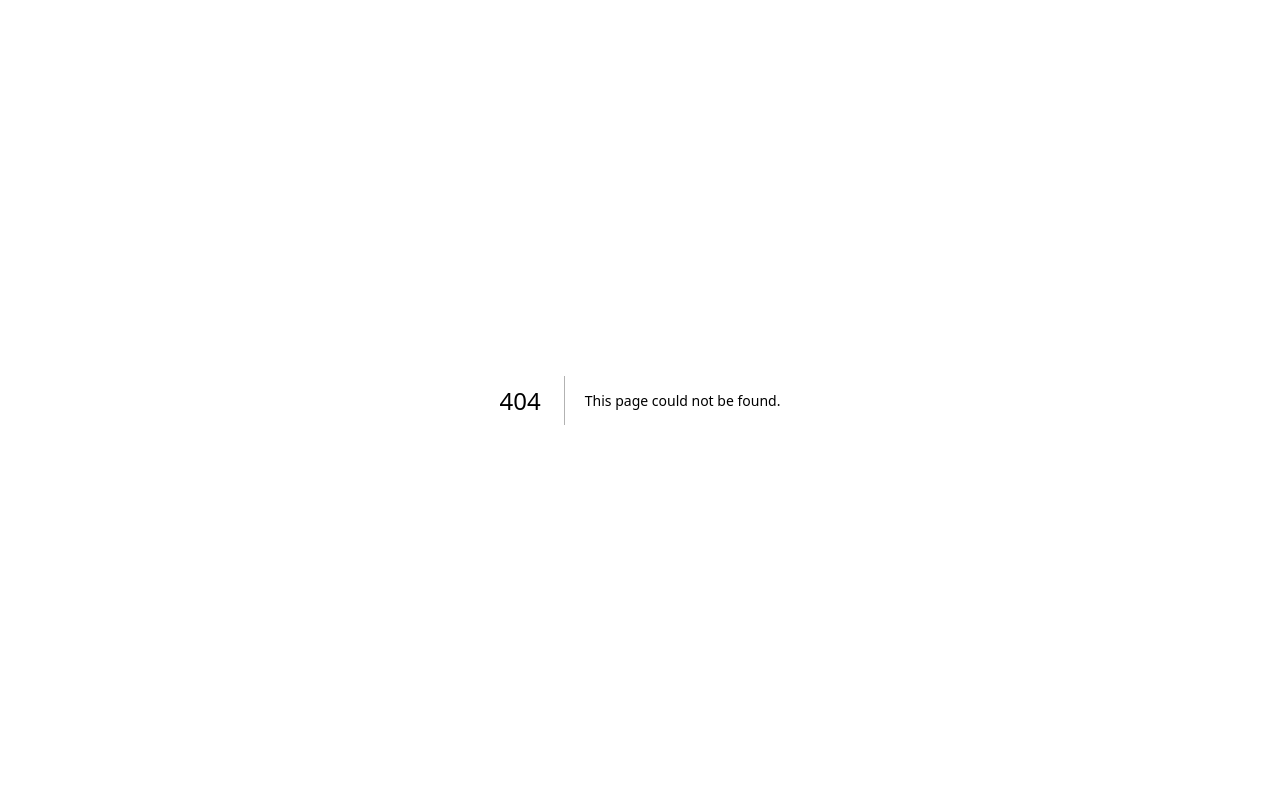
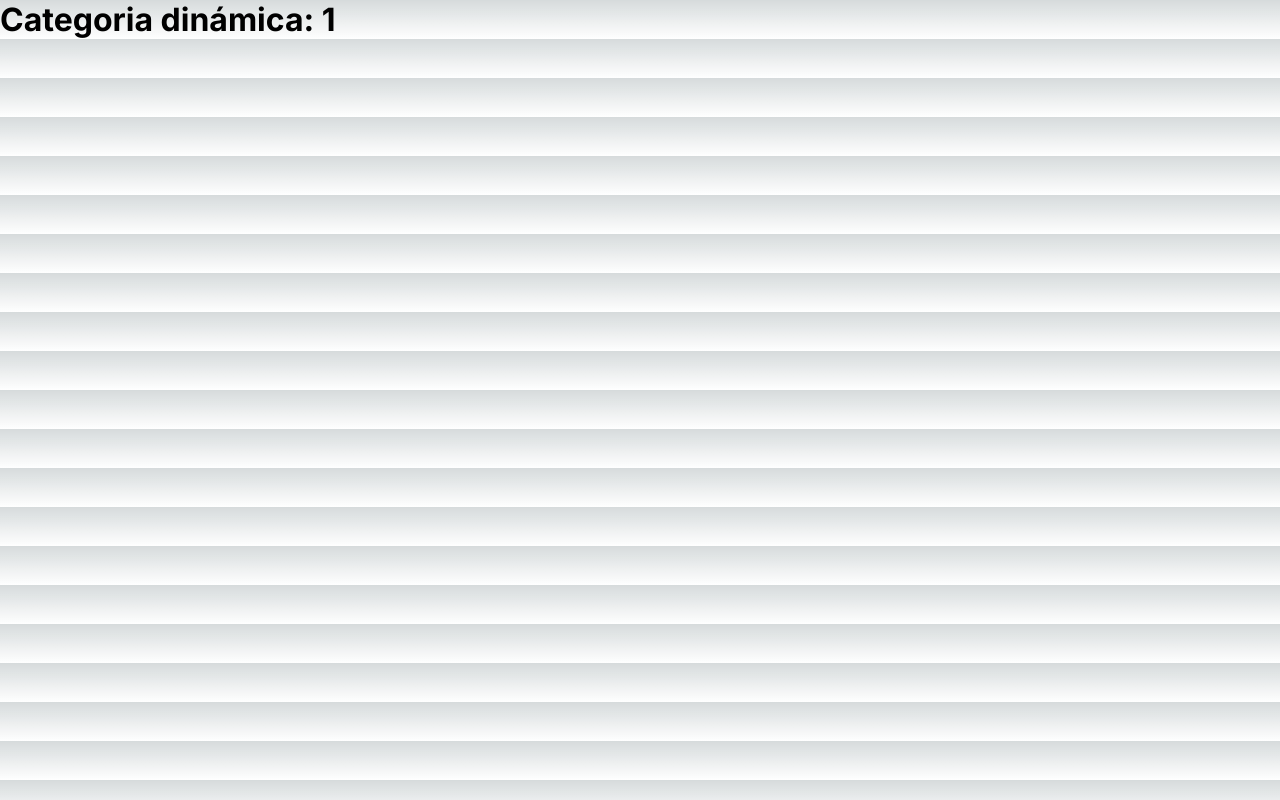
Before and after one commit to codigo-natural/store-nextjs, a Next.js app: page /store/1 in a window 1280 px wide. Before the commit this address had no page. Built offline with nearby package versions, Linux system fonts and the light colour scheme.

Commit message:
Implement folder-based routing in Next.js 14

```diff
--- /dev/null
+++ b/src/app/store/[category]/page.tsx
@@ -0,0 +1,13 @@
+interface CategoryProps {
+  params: {
+    category: string
+  }
+}
+
+export default function Category(props: CategoryProps) {
+  const { category } = props.params
+  console.log(props)
+  return (
+    <h1>Categoria dinámica: {category}</h1>
+  )
+}
--- /dev/null
+++ b/src/app/store/page.tsx
@@ -0,0 +1,5 @@
+export default function page() {
+  return (
+    <div>Store</div>
+  )
+}
```
Also changed, not shown: src/app/page.tsx (+6 -4 lines).
